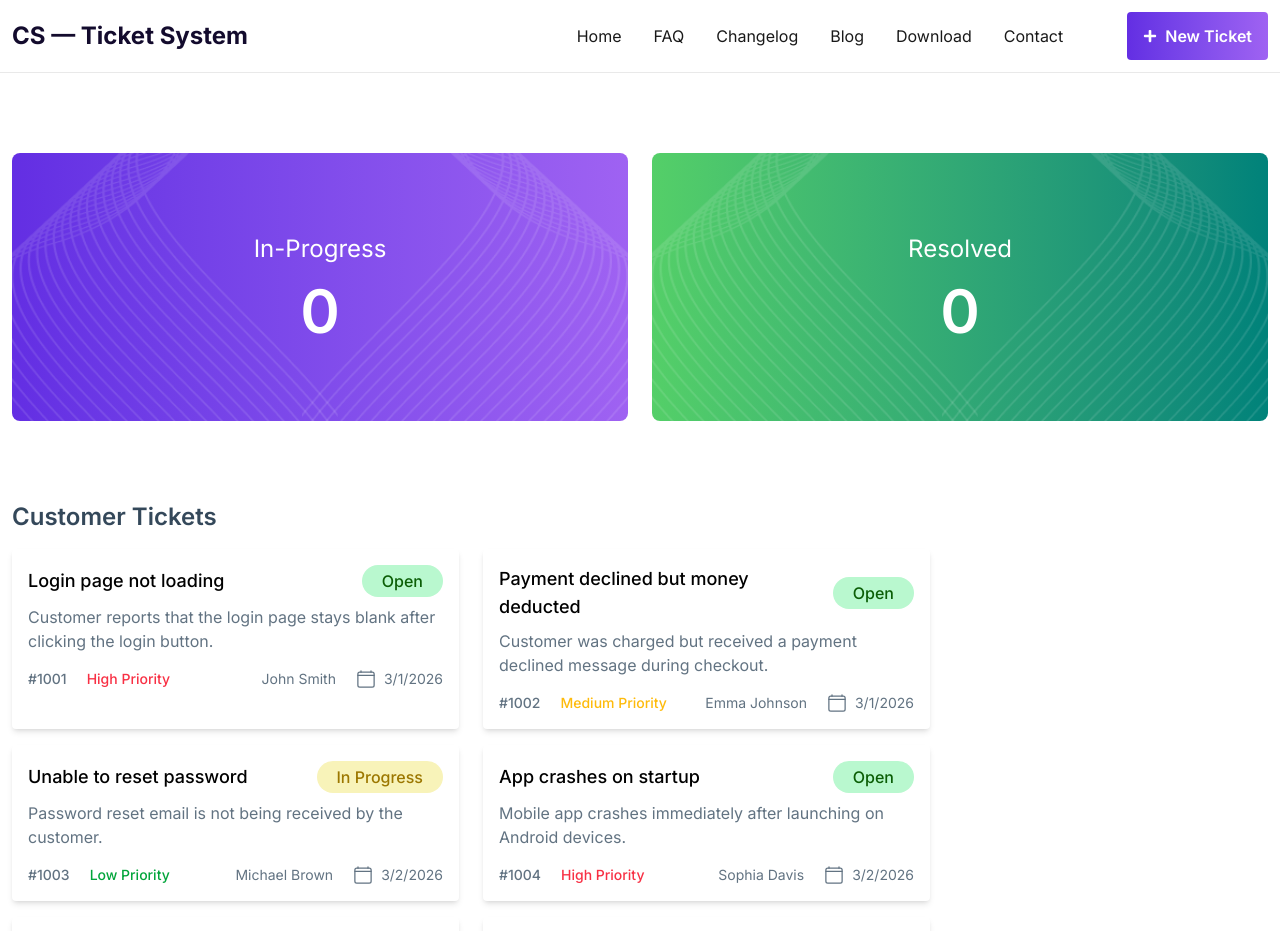
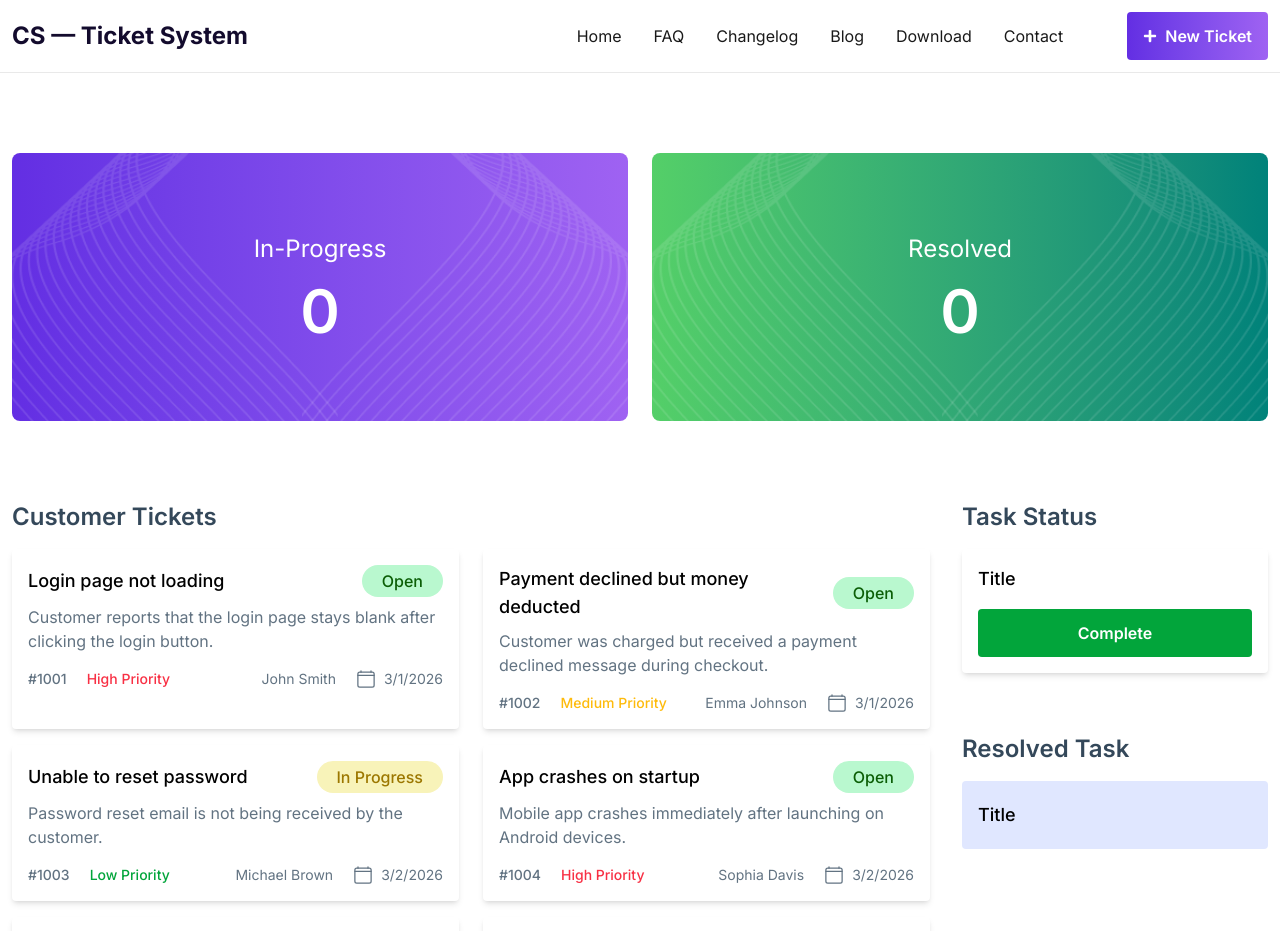
Before and after one commit to dev-rktanvir/ticket-system, a React (Vite) app: page / in a window 1280 px wide. Shown: the top 931 px of the page. Built offline with nearby package versions, Linux system fonts and the light colour scheme.

Commit message:
complete sidebar, status & Resolve Task design part

```diff
--- a/src/components/MainSection/MainSection.jsx
+++ b/src/components/MainSection/MainSection.jsx
@@ -1,12 +1,13 @@
 import { Suspense } from "react";
 import Cards from "./Cards/Cards";
 import Loading from "../Loading/Loading";
+import SideBar from "./Sidebar/Sidebar";
 
 const supportPromiss = fetch('/support.json').then(res => res.json());
 const MainSection = () => {
 
     return (
-        <div className='container mx-auto px-3 flex flex-col lg:flex-row lg:gap-8'>
+        <div className='container mx-auto px-3 flex flex-col-reverse lg:flex-row lg:gap-8'>
             {/* cards container */}
             <div className='flex-3'>
                 <Suspense fallback={<Loading></Loading>}>
@@ -16,7 +17,7 @@ const MainSection = () => {
 
             {/* side bar */}
             <div className='flex-1'>
-
+                <SideBar></SideBar>
             </div>
         </div>
     );
--- /dev/null
+++ b/src/components/MainSection/ResolveAction/ResolveAction.jsx
@@ -0,0 +1,11 @@
+import React from 'react';
+
+const ResolveAction = () => {
+    return (
+        <div className='rounded-sm px-4 py-5 bg-[#E0E7FF] mb-5'>
+            <h3 className='font-medium text-lg text-black'>Title</h3>
+        </div>
+    );
+};
+
+export default ResolveAction;
--- /dev/null
+++ b/src/components/MainSection/ResolveStatus/ResolveStatus.jsx
@@ -0,0 +1,13 @@
+import React from 'react';
+import ResolveAction from '../ResolveAction/ResolveAction';
+
+const ResolveStatus = () => {
+    return (
+        <div>
+            <h2 className='font-semibold text-2xl text-[#34485A] mb-4'>Resolved Task</h2>
+            <ResolveAction></ResolveAction>
+        </div>
+    );
+};
+
+export default ResolveStatus;
--- /dev/null
+++ b/src/components/MainSection/SideBar/SideBar.jsx
@@ -0,0 +1,21 @@
+import React from 'react';
+import TaskStatus from '../TaskStatus/TaskStatus';
+import ResolveStatus from '../ResolveStatus/ResolveStatus';
+
+const SideBar = () => {
+    return (
+        <div className='flex flex-col gap-10 pb-5'>
+            {/* Task Status */}
+            <div>
+                <TaskStatus></TaskStatus>
+            </div>
+
+            {/* Resolve Status */}
+            <div>
+                <ResolveStatus></ResolveStatus>
+            </div>
+        </div>
+    );
+};
+
+export default SideBar;
--- /dev/null
+++ b/src/components/MainSection/TaskAction/TaskAction.jsx
@@ -0,0 +1,12 @@
+import React from 'react';
+
+const TaskAction = () => {
+    return (
+        <div className='p-4 bg-white rounded-sm shadow-md mb-5'>
+            <h3 className='font-medium text-lg text-black mb-4'>Title</h3>
+            <button className='bg-[#02A53B] px-4 py-3 rounded-sm w-full font-semibold text-base text-white cursor-pointer'>Complete</button>
+        </div>
+    );
+};
+
+export default TaskAction;
--- /dev/null
+++ b/src/components/MainSection/TaskStatus/TaskStatus.jsx
@@ -0,0 +1,13 @@
+import React from 'react';
+import TaskAction from '../TaskAction/TaskAction';
+
+const TaskStatus = () => {
+    return (
+        <div>
+            <h2 className='font-semibold text-2xl text-[#34485A] mb-4'>Task Status</h2>
+            <TaskAction></TaskAction>
+        </div>
+    );
+};
+
+export default TaskStatus;
```
